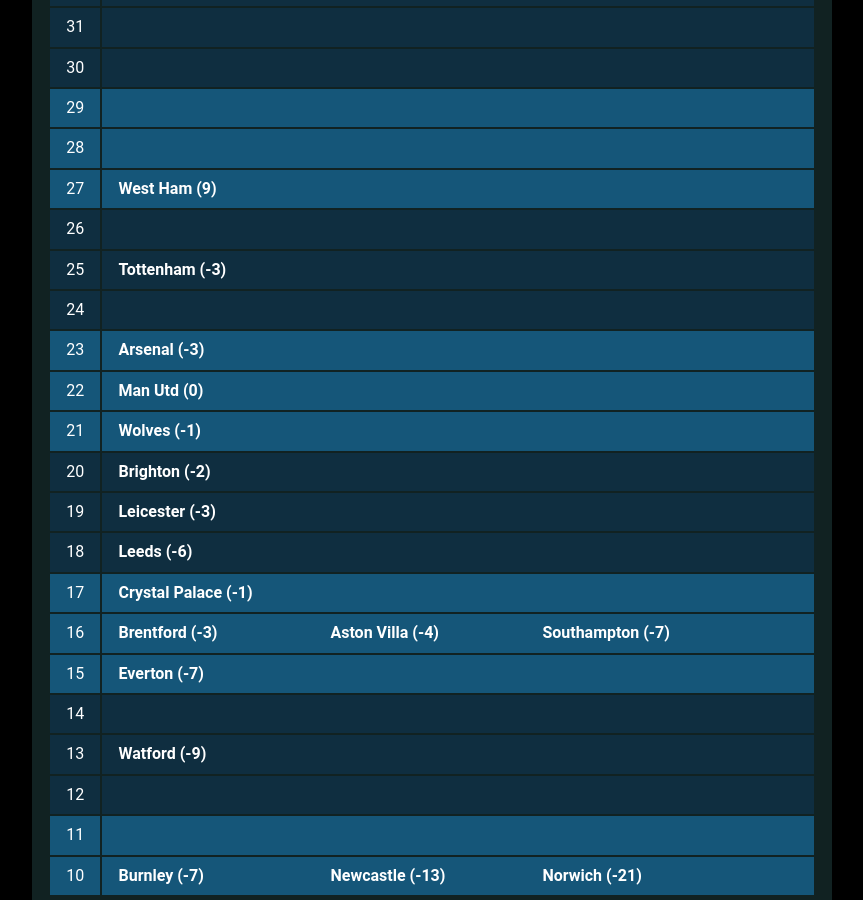
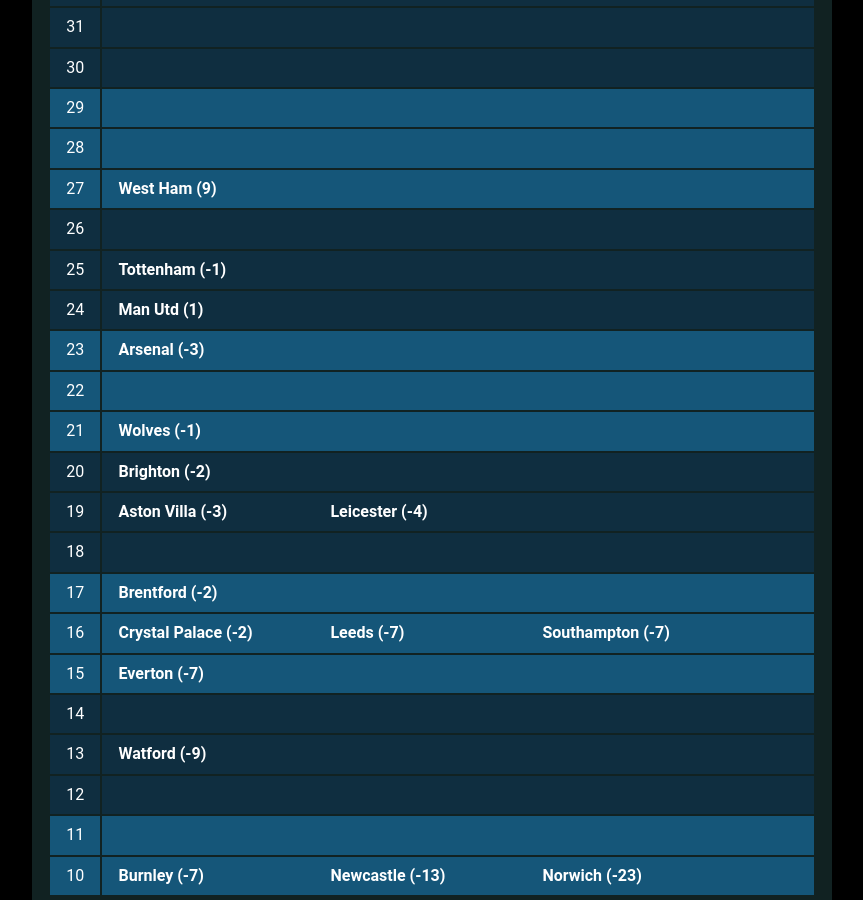
Before and after one commit to muru/muru.github.io, a Jekyll site: the page built from resources.md, in a window 1280 px wide and 900 px high, scrolled down 1639 px. Shown: the whole window, without its empty margins (208-1071 px from the left). Built offline with Jekyll 4.4.1, drawn with Linux system fonts in a browser that asks for light colours; some web fonts are replaced; some of the changed text lies outside the part shown.

Commit message:
updated cann-table: Tue  7 Dec 04:50:30 JST 2021

```diff
--- a/cann-table.html
+++ b/cann-table.html
@@ -57,12 +57,13 @@
 	<tr class="cann-row-2">
 		<td class="cann-point"> 25 </td>
 		<td class="cann-clubs">
-			<span class="club-name"> Tottenham (-3) </span>
+			<span class="club-name"> Tottenham (-1) </span>
 		</td>
  	</tr>
 	<tr class="cann-row-2">
 		<td class="cann-point"> 24 </td>
 		<td class="cann-clubs">
+			<span class="club-name"> Man Utd (1) </span>
 		</td>
  	</tr>
 	<tr class="cann-row-1">
@@ -74,7 +75,6 @@
 	<tr class="cann-row-1">
 		<td class="cann-point"> 22 </td>
 		<td class="cann-clubs">
-			<span class="club-name"> Man Utd (0) </span>
 		</td>
  	</tr>
 	<tr class="cann-row-1">
@@ -92,26 +92,26 @@
 	<tr class="cann-row-2">
 		<td class="cann-point"> 19 </td>
 		<td class="cann-clubs">
-			<span class="club-name"> Leicester (-3) </span>
+			<span class="club-name"> Aston Villa (-3) </span>
+			<span class="club-name"> Leicester (-4) </span>
 		</td>
  	</tr>
 	<tr class="cann-row-2">
 		<td class="cann-point"> 18 </td>
 		<td class="cann-clubs">
-			<span class="club-name"> Leeds (-6) </span>
 		</td>
  	</tr>
 	<tr class="cann-row-1">
 		<td class="cann-point"> 17 </td>
 		<td class="cann-clubs">
-			<span class="club-name"> Crystal Palace (-1) </span>
+			<span class="club-name"> Brentford (-2) </span>
 		</td>
  	</tr>
 	<tr class="cann-row-1">
 		<td class="cann-point"> 16 </td>
 		<td class="cann-clubs">
-			<span class="club-name"> Brentford (-3) </span>
-			<span class="club-name"> Aston Villa (-4) </span>
+			<span class="club-name"> Crystal Palace (-2) </span>
+			<span class="club-name"> Leeds (-7) </span>
 			<span class="club-name"> Southampton (-7) </span>
 		</td>
  	</tr>
@@ -147,8 +147,8 @@
 		<td class="cann-clubs">
 			<span class="club-name"> Burnley (-7) </span>
 			<span class="club-name"> Newcastle (-13) </span>
-			<span class="club-name"> Norwich (-21) </span>
+			<span class="club-name"> Norwich (-23) </span>
 		</td>
  	</tr>
 </table>
-<span id="cann-gen-note"> Generated on  Monday, 06 December 2021 at 00:00 JST. </span>
+<span id="cann-gen-note"> Generated on  Tuesday, 07 December 2021 at 04:50 JST. </span>
```
